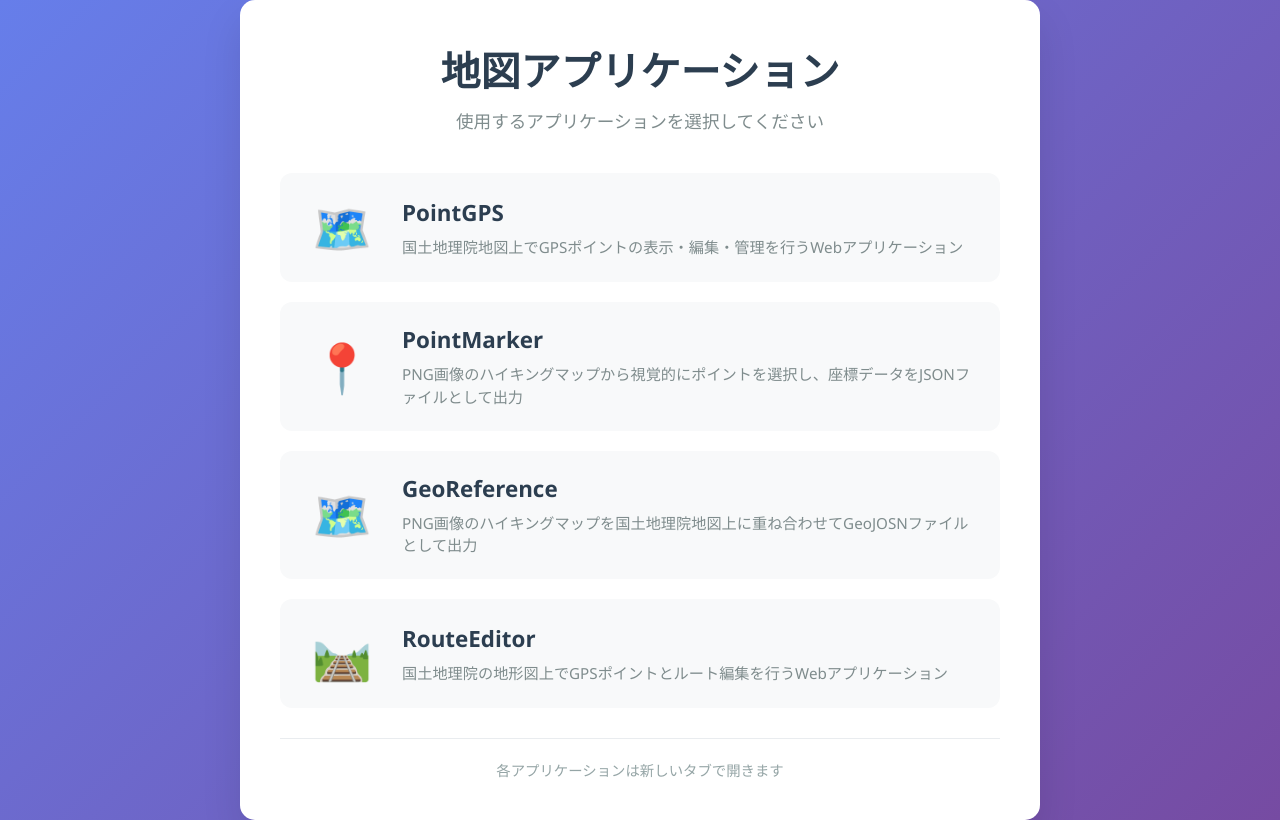
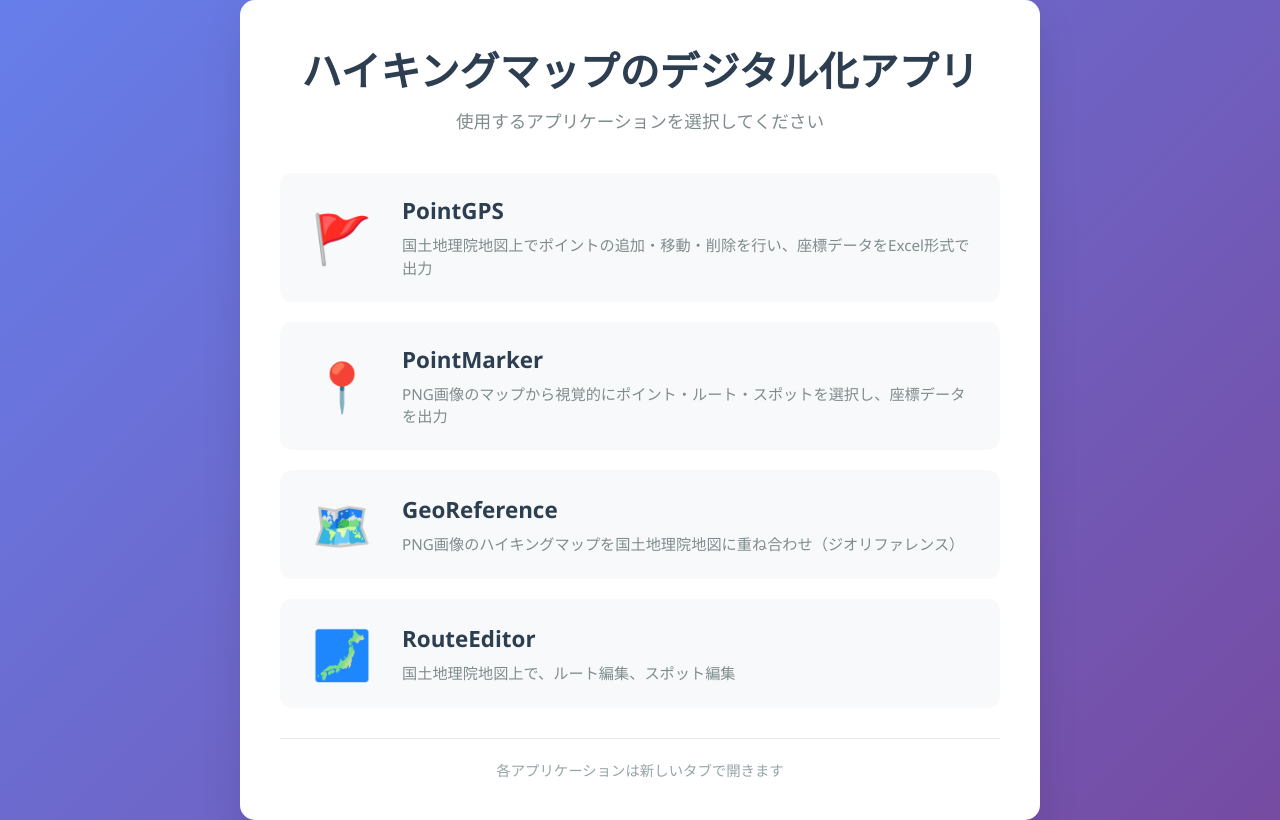
Before and after one commit to sato4app/MapGPS, a plain HTML site: page index.html in a window 1280 px wide. Drawn offline with Linux system fonts and the light colour scheme.

Commit message:
update icon for pointgps

```diff
--- a/index.html
+++ b/index.html
@@ -4,21 +4,21 @@
     <meta charset="UTF-8">
     <meta name="viewport" content="width=device-width, initial-scale=1.0">
     <title>地図アプリケーション選択</title>
-    <meta name="description" content="PointMarker、PointGPS、GeoReferencer、RouteEditorアプリケーションの選択画面">
+    <meta name="description" content="PointGPS、PointMarker、GeoReferencer、RouteEditorアプリケーションの選択画面">
     <link rel="stylesheet" href="styles.css">
 </head>
 <body>
     <div class="container">
-        <h1>地図アプリケーション</h1>
+        <h1>ハイキングマップのデジタル化アプリ</h1>
         <p class="subtitle">使用するアプリケーションを選択してください</p>
 
         <div class="app-list">
             <a href="PointGPS/index.html" class="app-card" onclick="openApp('PointGPS/index.html'); return false;">
-                <div class="app-icon">🗺️</div>
+                <div class="app-icon">🚩</div>
                 <div class="app-content">
                     <div class="app-title">PointGPS</div>
                     <div class="app-description">
-                        国土地理院地図上でGPSポイントの表示・編集・管理を行うWebアプリケーション
+                        国土地理院地図上でポイントの追加・移動・削除を行い、座標データをExcel形式で出力
                     </div>
                 </div>
             </a>
@@ -28,7 +28,7 @@
                 <div class="app-content">
                     <div class="app-title">PointMarker</div>
                     <div class="app-description">
-                        PNG画像のハイキングマップから視覚的にポイントを選択し、座標データをJSONファイルとして出力
+                        PNG画像のマップから視覚的にポイント・ルート・スポットを選択し、座標データを出力
                     </div>
                 </div>
             </a>
@@ -38,17 +38,17 @@
                 <div class="app-content">
                     <div class="app-title">GeoReference</div>
                     <div class="app-description">
-                        PNG画像のハイキングマップを国土地理院地図上に重ね合わせてGeoJOSNファイルとして出力
+                        PNG画像のハイキングマップを国土地理院地図に重ね合わせ（ジオリファレンス）
                     </div>
                 </div>
             </a>
 
             <a href="RouteEditor/index.html" class="app-card" onclick="openApp('RouteEditor/index.html'); return false;">
-                <div class="app-icon">🛤️</div>
+                <div class="app-icon">🗾</div>
                 <div class="app-content">
                     <div class="app-title">RouteEditor</div>
                     <div class="app-description">
-                        国土地理院の地形図上でGPSポイントとルート編集を行うWebアプリケーション
+                        国土地理院地図上で、ルート編集、スポット編集
                     </div>
                 </div>
             </a>
```
